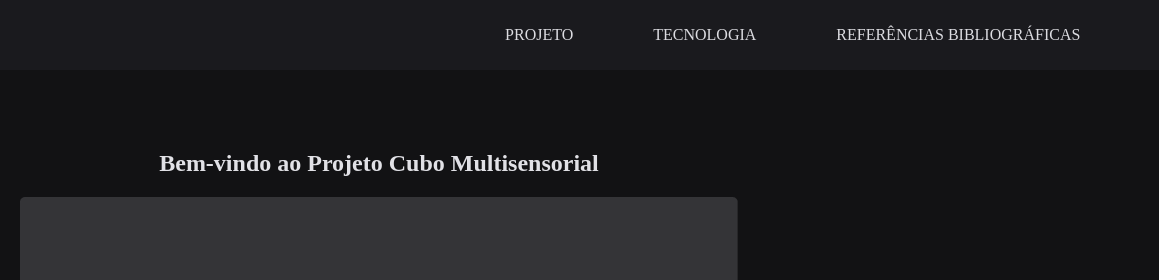
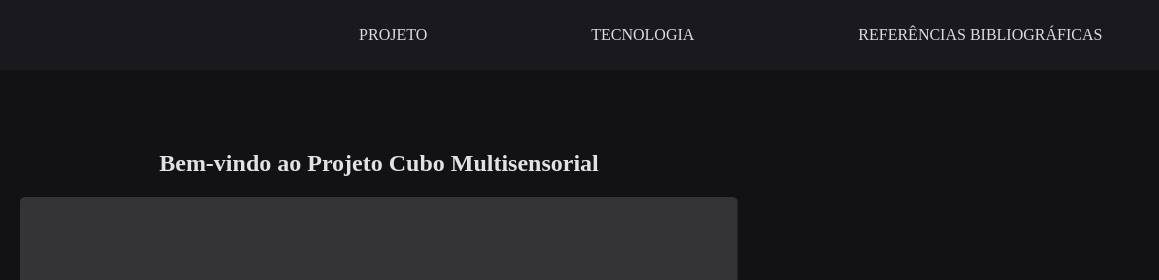
Before and after one commit to Augusto-Valerio/TCC, a plain HTML site: page index.html in a window 1280 px wide. Shown: the top 280 px of the page, 121-1280 px from the left. Drawn offline with Linux system fonts and the light colour scheme.

Commit message:
terceiro commit

```diff
--- a/index.html
+++ b/index.html
@@ -15,12 +15,12 @@
 
 
     <nav>
-      <ul>
-        <li>PROJETO</li>
-        <li>TECNOLOGIA</li>
-        <li>REFERÊNCIAS BIBLIOGRÁFICAS</li>
-        <li>SOBRE NÓS</li>
-      </ul>
+
+        <a>PROJETO</a>
+        <a>TECNOLOGIA</a>
+        <a>REFERÊNCIAS BIBLIOGRÁFICAS</a>
+        <a>SOBRE NÓS</a>
+
     </nav>
 
     <img class="perfil" src="./images/User.svg" alt="">
--- a/style.css
+++ b/style.css
@@ -16,14 +16,13 @@ header {
   height: 70px;
 }
 
-ul {
+a {
   color:#DCDCE1 ;
 
-  display: flex;
+  display: inline-flex;
   list-style: none;
 
-  gap: 80px;
-  margin: auto;
+  padding: 80px;
 }
 
 section {
```
